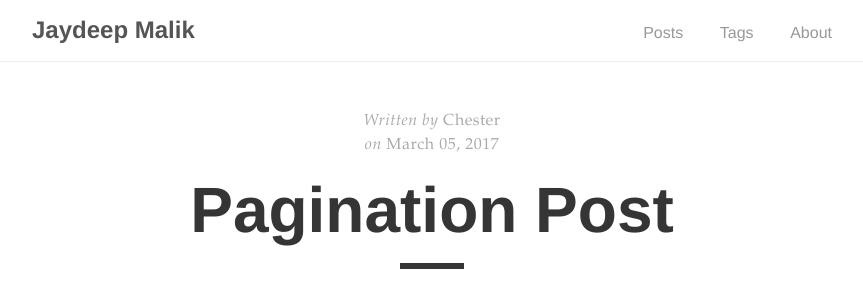
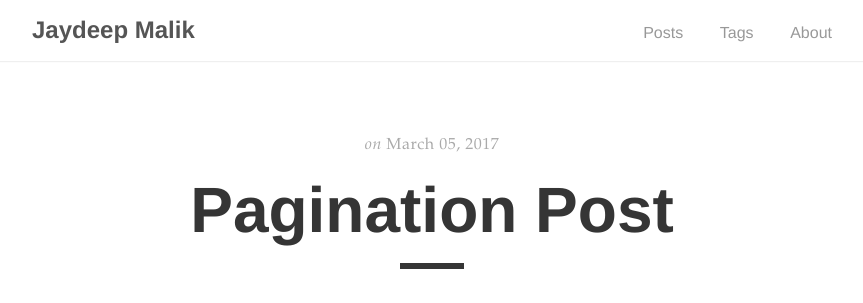
Before and after one commit to jaydeepmalik/jaydeepmalik.com, a Jekyll site: the page built from _posts/2017-03-05-pagination-post.md, in a window 1280 px wide. Shown: the top 303 px of the page, without its empty margins (208-1071 px from the left). Built offline with Jekyll 4.4.1, drawn with Linux system fonts in a browser that asks for light colours.

Commit message:
Update post.html

```diff
--- a/_layouts/post.html
+++ b/_layouts/post.html
@@ -4,13 +4,6 @@ layout: default
 
 <div class="post">
   <div class="post-info">
-    <span>Written by</span>
-    {% if page.author %}
-        {{ page.author }}
-    {% else %}
-        {{ site.author.name }}
-    {% endif %}
-
     {% if page.date %}
       <br>
       <span>on&nbsp;</span><time datetime="{{ page.date }}">{{ page.date | date: "%B %d, %Y" }}</time>
```
